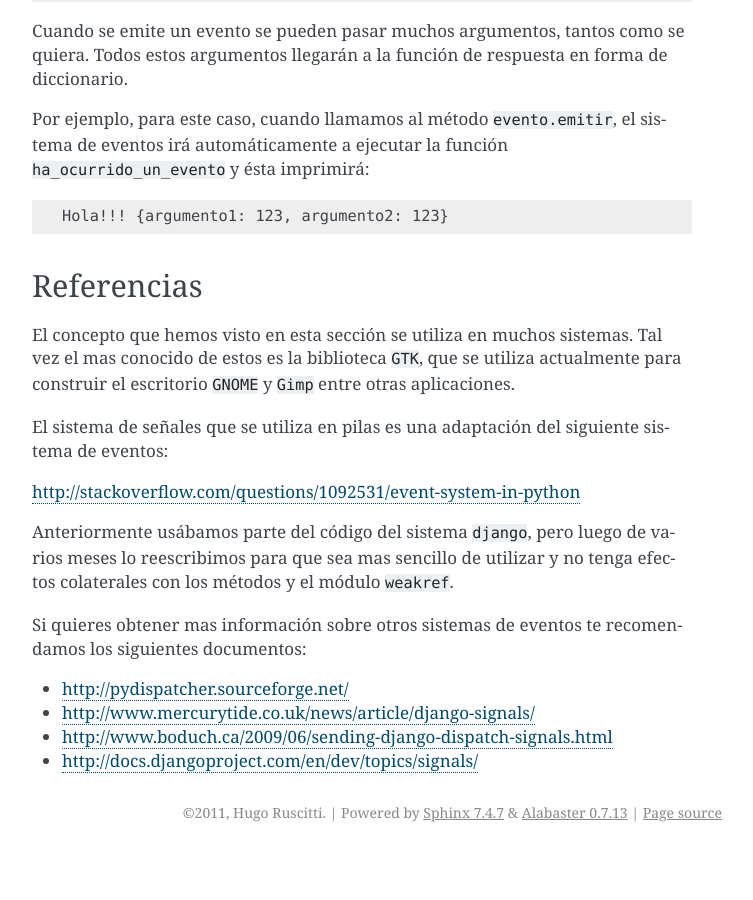
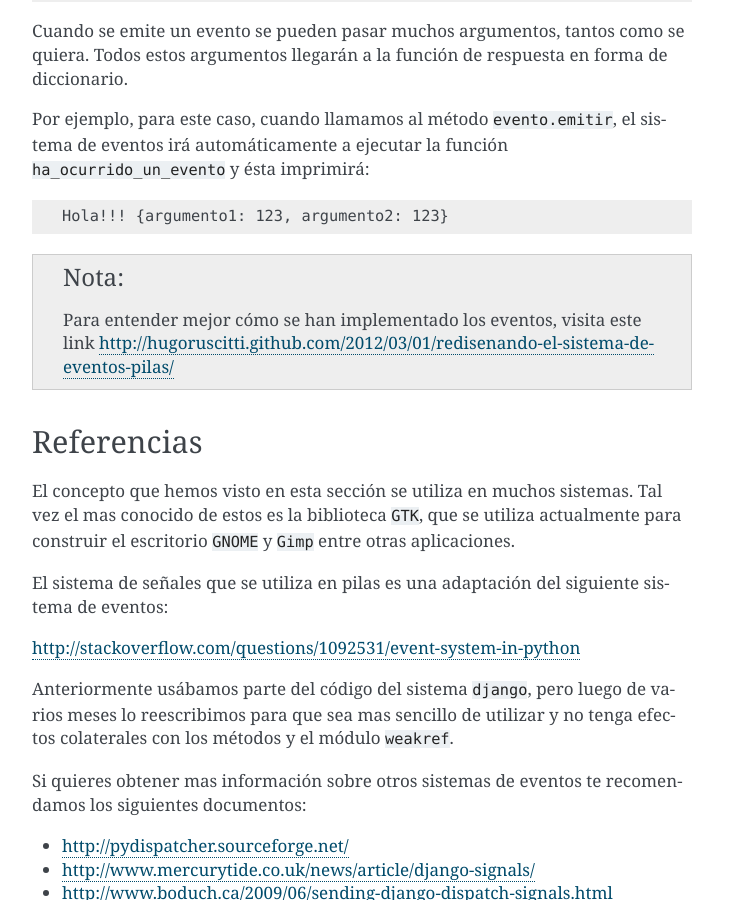
Before and after one commit to hugoruscitti/pilas-docs, a Sphinx documentation site: the page built from source/eventos.rst, in a window 1280 px wide and 900 px high, scrolled down 3616 px. Shown: the whole window, without its empty margins (388-1141 px from the left). Built offline with Sphinx 7.4.7, drawn with Linux system fonts in a browser that asks for light colours; before the commit the page ends 4468 px from its top, so only the background shows below that.

Commit message:
Documentación: Link a redisenando-el-sistema-de-eve: - Issue #40 -Agregar link a mi documento sobre como crear eventos  personalizados en pilas dentro del manual.

```diff
--- a/source/eventos.rst
+++ b/source/eventos.rst
@@ -197,6 +197,10 @@ y ésta imprimirá::
 
     Hola!!! {argumento1: 123, argumento2: 123}
 
+.. note::
+    Para entender mejor cómo se han implementado los eventos, visita este link
+    http://hugoruscitti.github.com/2012/03/01/redisenando-el-sistema-de-eventos-pilas/
+
 Referencias
 -----------
 
```
